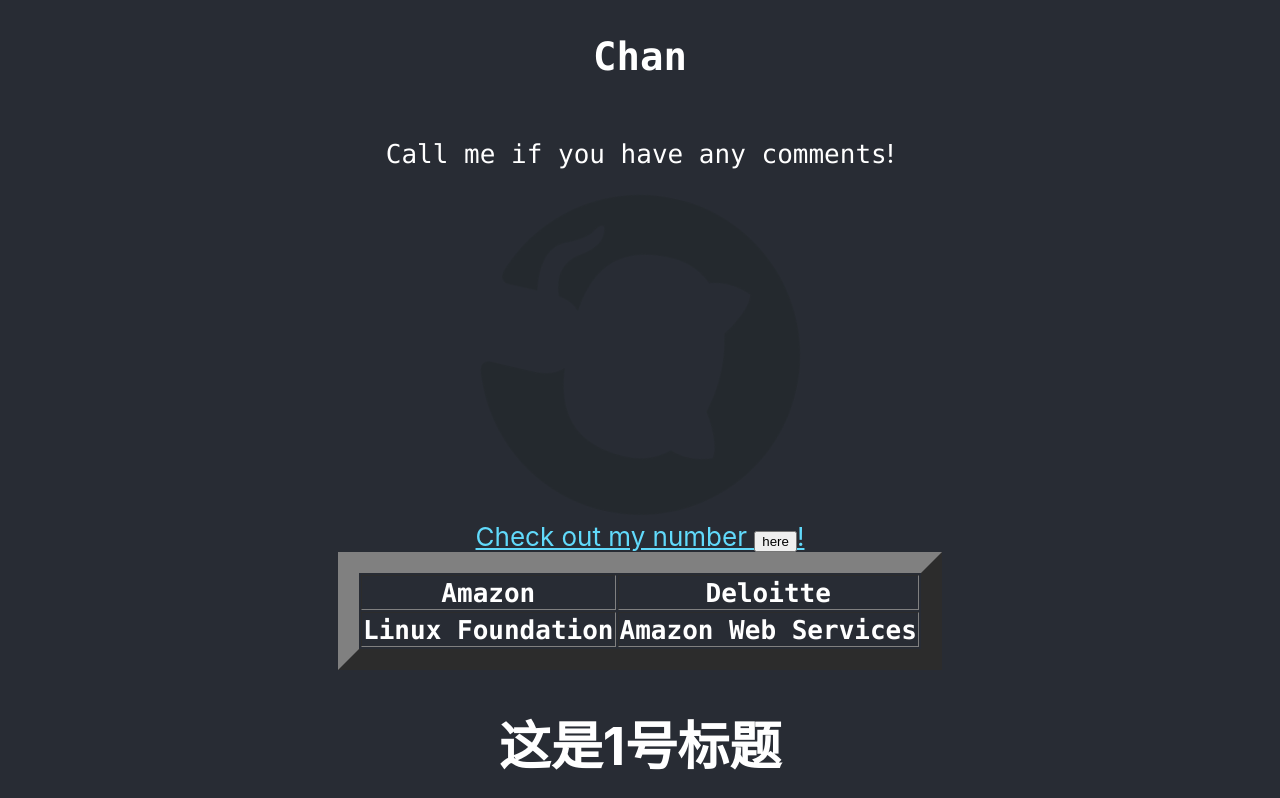
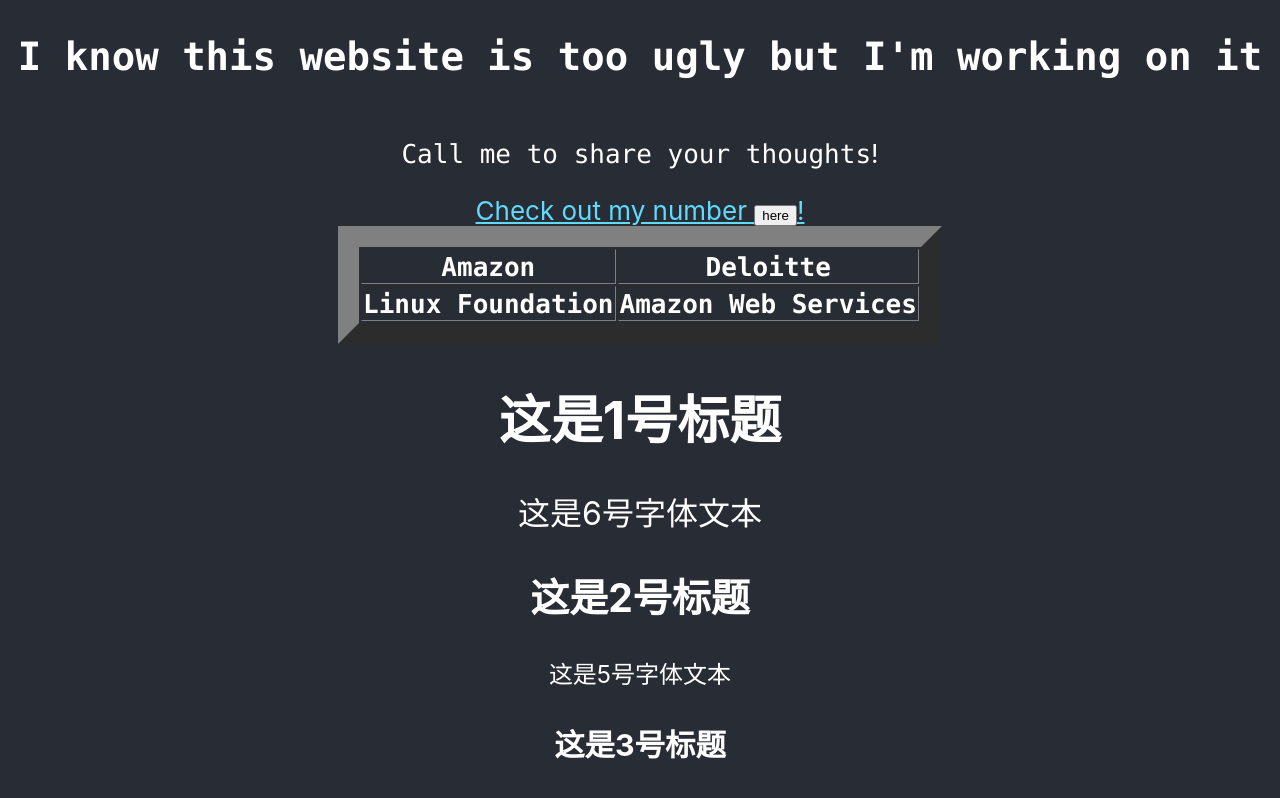
Before and after one commit to tfulanchan/Create-React-App, a React (Create React App) app: page / in a window 1280 px wide. Shown: the top 798 px of the page. Built offline with nearby package versions, Linux system fonts and the light colour scheme.

Commit message:
Update App.js

```diff
--- a/src/App.js
+++ b/src/App.js
@@ -6,18 +6,11 @@ function App() {
   return (
     <div className="App">
       <header className="App-header">
-	  <h2><code>Chan</code></h2>
+	  <h2><code>I know this website is too ugly but I'm working on it</code></h2>
          <p>
-          <code>Call me if you have any comments</code>!
+          <code>Call me to share your thoughts</code>!
         </p>
- <a
-          className="App-link"
-	  href="https://github.com/tfulanchan"
-          target="_blank"
-          rel="noopener noreferrer"
-        >
-	  <img src={github} className="App-logo" alt="logo" />
-        </a>
+
         <a
           className="App-link"
 	  href="Chan.pdf"
```
